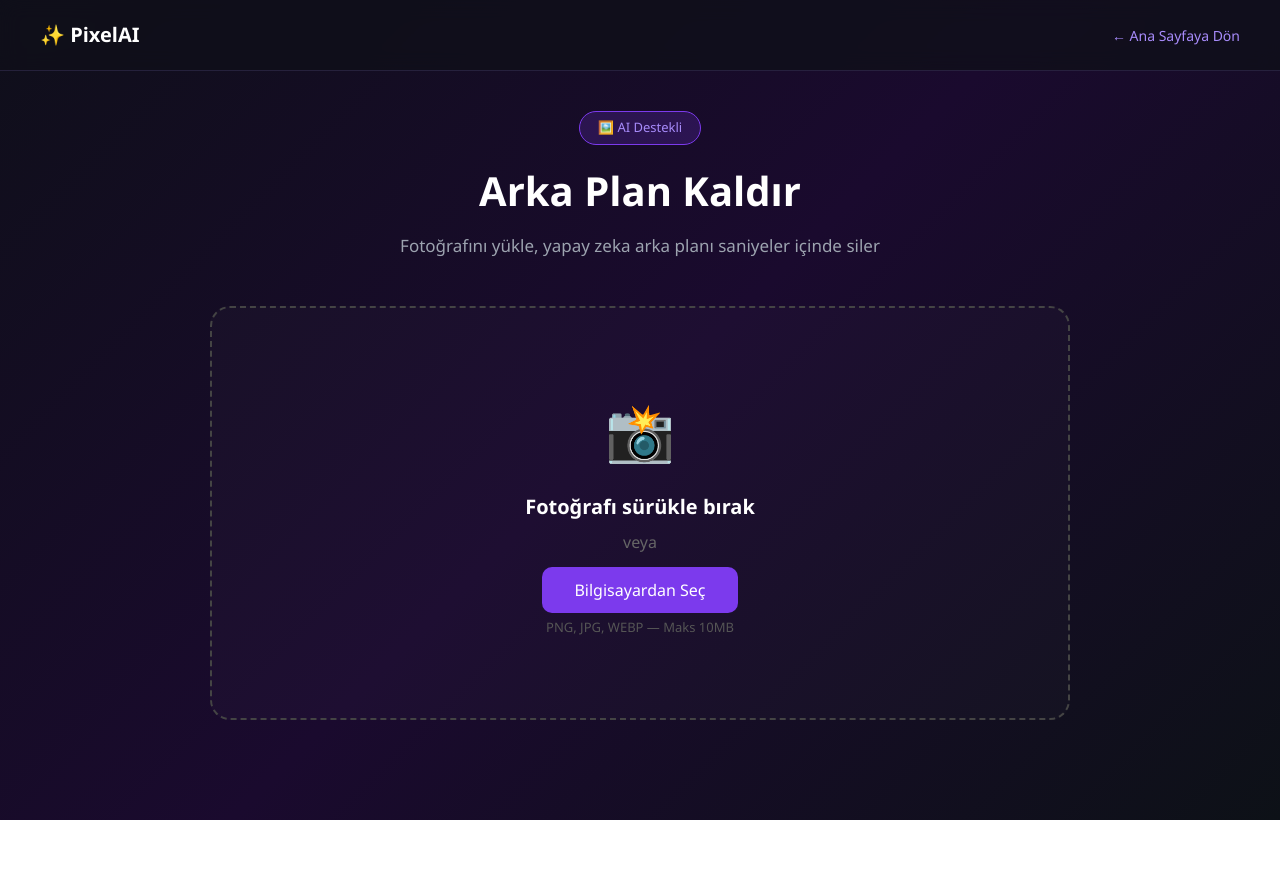
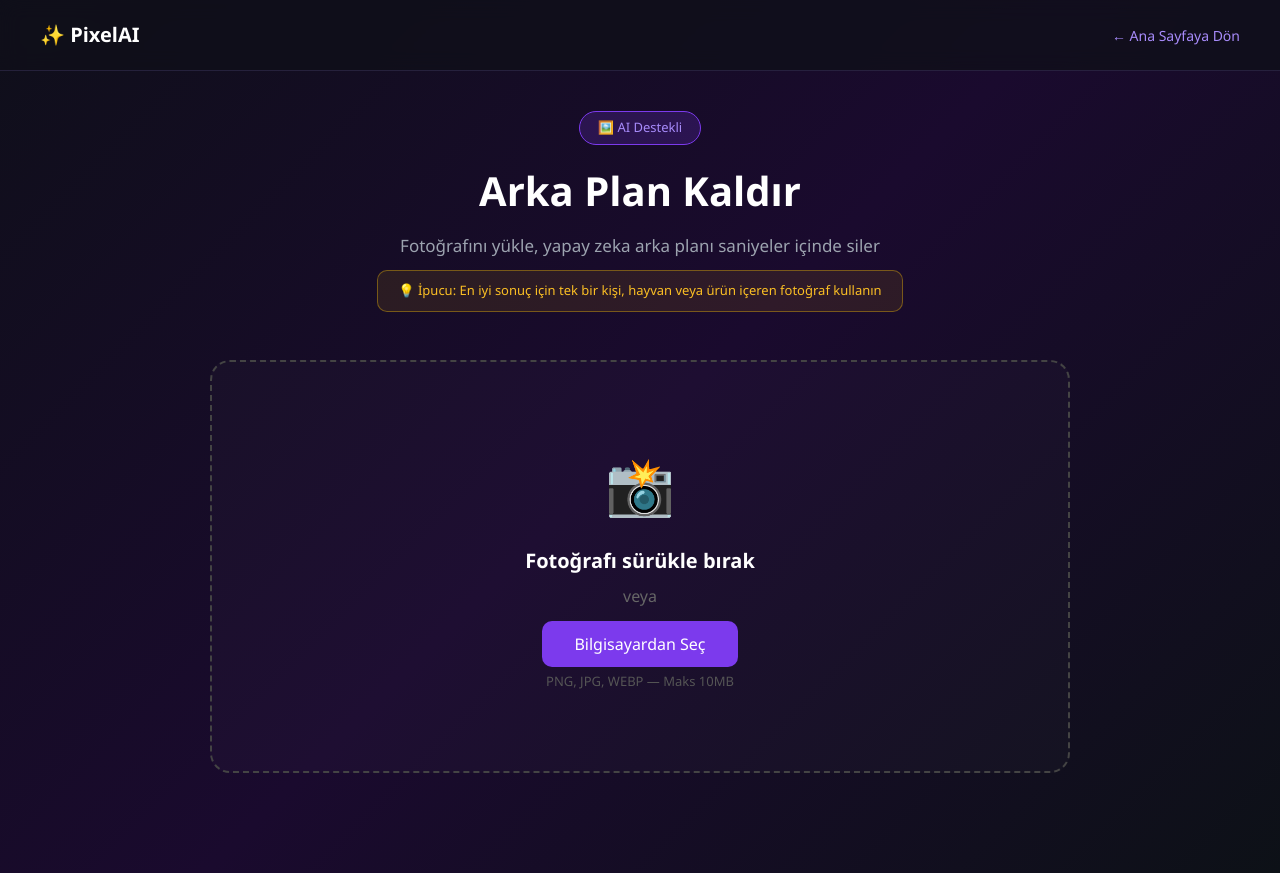
Before and after one commit to mehmetayhann247-ai/pixelai, a Next.js app: page /remove-bg in a window 1280 px wide. Before the commit the page ends 820 px from the top, so only its background shows below. Built offline with nearby package versions, Linux system fonts and the light colour scheme.

Commit message:
Remove-bg ipucu notu eklendi

```diff
--- a/app/remove-bg/page.tsx
+++ b/app/remove-bg/page.tsx
@@ -69,6 +69,13 @@ export default function RemoveBg() {
           }}>🖼️ AI Destekli</div>
           <h1 style={{ fontSize: "40px", fontWeight: "900", marginBottom: "12px" }}>Arka Plan Kaldır</h1>
           <p style={{ color: "#9ca3af", fontSize: "17px" }}>Fotoğrafını yükle, yapay zeka arka planı saniyeler içinde siler</p>
+<div style={{
+  display: "inline-block", background: "rgba(234,179,8,0.1)",
+  border: "1px solid rgba(234,179,8,0.4)", borderRadius: "10px",
+  padding: "10px 20px", fontSize: "13px", color: "#fbbf24", marginTop: "12px"
+}}>
+  💡 İpucu: En iyi sonuç için tek bir kişi, hayvan veya ürün içeren fotoğraf kullanın
+</div>
         </div>
 
         {/* Yükleme alanı */}
```
